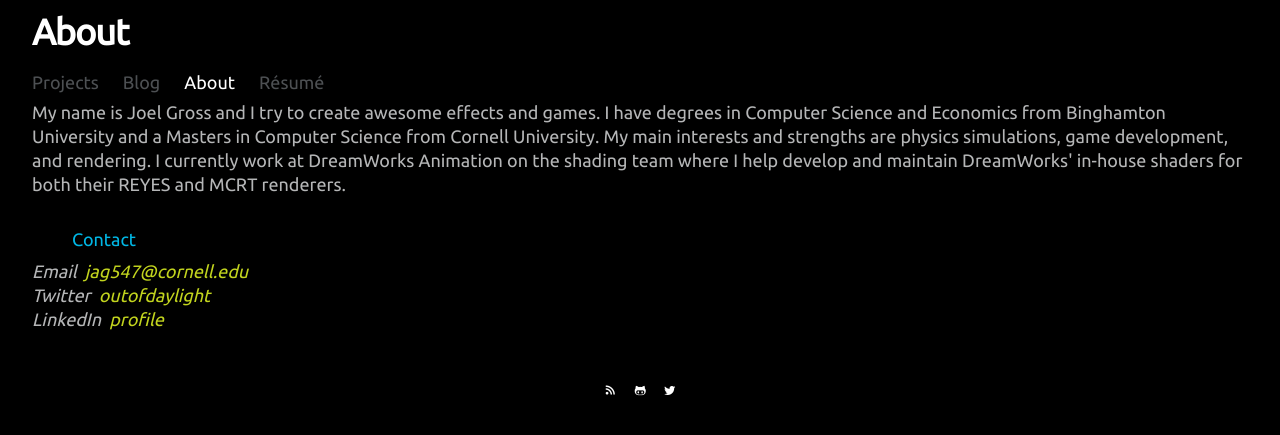
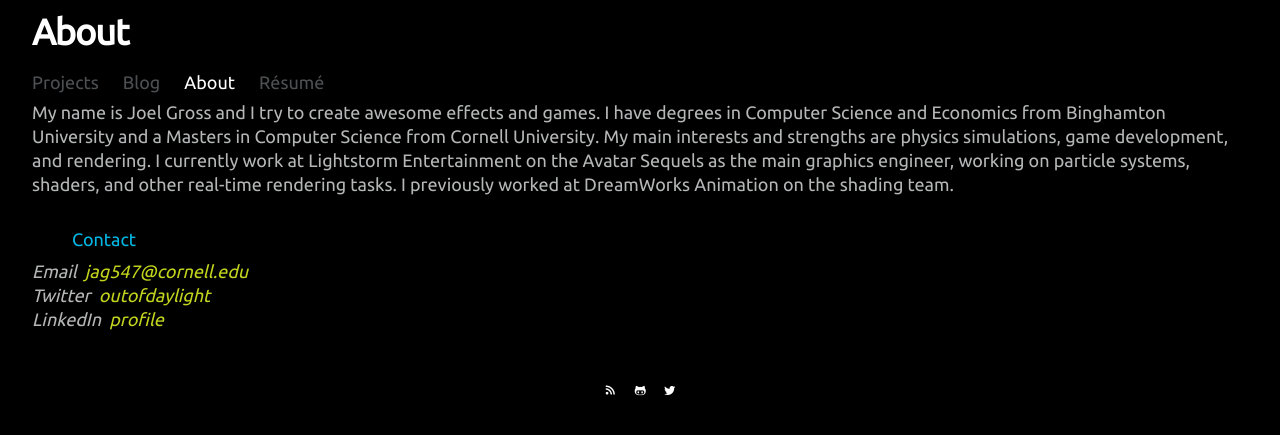
Before and after one commit to JAGJ10/jagj10.github.io, a Jekyll site: the page built from about.html, in a window 1280 px wide. Shown: the top 435 px of the page. Built offline with Jekyll 4.4.1, drawn with Linux system fonts in a browser that asks for light colours.

Commit message:
update about page

```diff
--- a/about.html
+++ b/about.html
@@ -8,7 +8,7 @@
 ---
 
 <div class="post">
-    <p>My name is Joel Gross and I try to create awesome effects and games. I have degrees in Computer Science and Economics from Binghamton University and a Masters in Computer Science from Cornell University. My main interests and strengths are physics simulations, game development, and rendering. I currently work at DreamWorks Animation on the shading team where I help develop and maintain DreamWorks' in-house shaders for both their REYES and MCRT renderers.</p><br>
+    <p>My name is Joel Gross and I try to create awesome effects and games. I have degrees in Computer Science and Economics from Binghamton University and a Masters in Computer Science from Cornell University. My main interests and strengths are physics simulations, game development, and rendering. I currently work at Lightstorm Entertainment on the Avatar Sequels as the main graphics engineer, working on particle systems, shaders, and other real-time rendering tasks. I previously worked at DreamWorks Animation on the shading team.</p><br>
     <h4>Contact</h4>
     <p class="info">Email <a href="mailto:jag547@cornell.edu" target="_top">jag547@cornell.edu</a>
     <p class="info">Twitter <a href="https://twitter.com/outofdaylight">outofdaylight</a></p>
```
